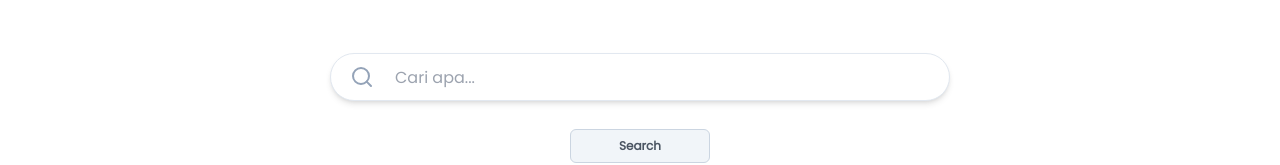
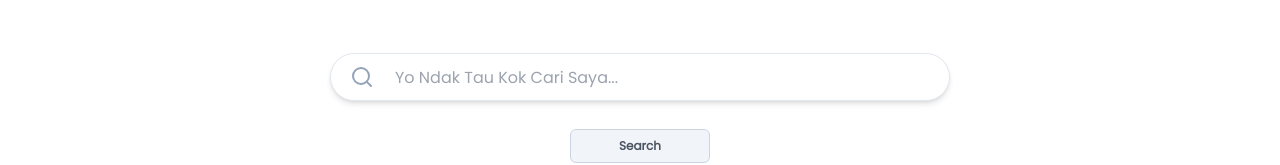
Before and after one commit to bagussatoto/search.kominfo, a Next.js app: page / in a window 1280 px wide. Shown: the part 203-368 px from the top of the page. Built offline with nearby package versions, Linux system fonts and the light colour scheme.

Commit message:
Update index.jjsx  - [Skip GitHub Action]

```diff
--- a/pages/index.jsx
+++ b/pages/index.jsx
@@ -54,7 +54,7 @@ export default function Home() {
                   className="h-12 w-full rounded-full px-[4rem] py-2 border border-slate-200 shadow-md focus:border-2 focus:border-slate-400 focus:outline-none"
                   onChange={(e) => setInput(e.target.value)}
                   value={input}
-                  placeholder="Cari apa..."
+                  placeholder="Yo Ndak Tau Kok Cari Saya..."
                 />
                 <div className="icon z-50 w-fit text-2xl font-bold absolute left-5 top-auto bottom-3 text-slate-400">
                   <FiSearch />
```
